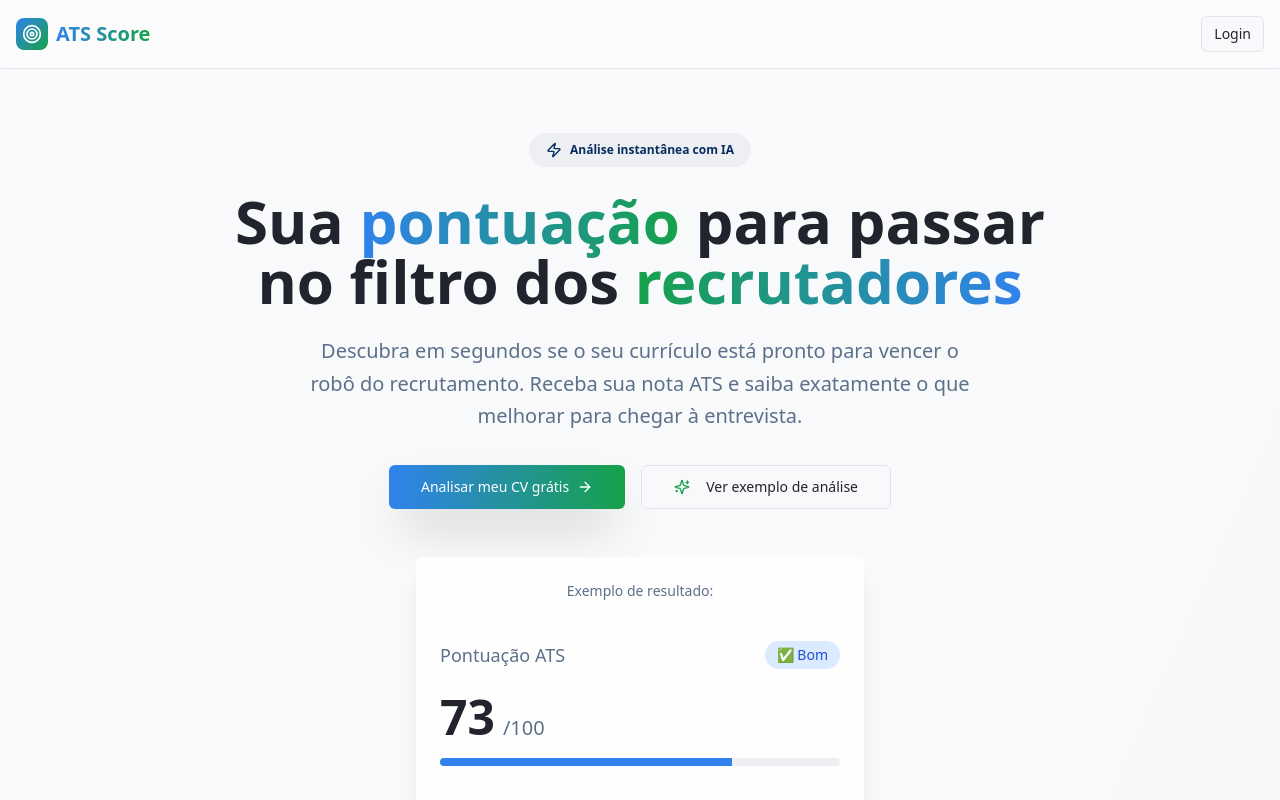
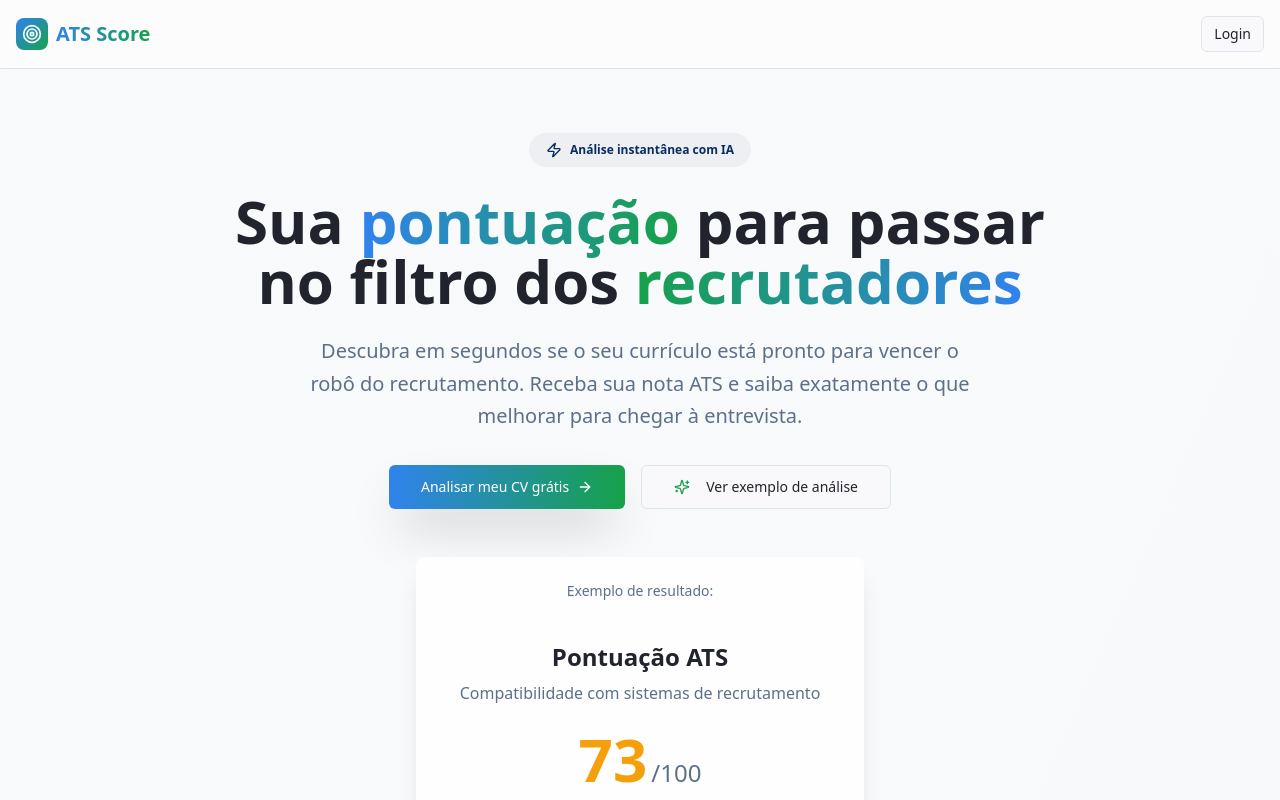
Before and after one commit to litzafontana/ats-score-cv, a React (Vite) app: page / in a window 1280 px wide. Shown: the top 800 px of the page. Built offline with nearby package versions, Linux system fonts and the light colour scheme.

Commit message:
Reverted to commit 3bd93af022b732a0dc7573643dec22bdb3f88a64

```diff
--- a/src/components/ScoreProgress.tsx
+++ b/src/components/ScoreProgress.tsx
@@ -31,47 +31,42 @@ export function ScoreProgress({
     }
   };
 
-  const getScoreColor = (score: number) => {
-    if (score >= 80) return "text-green-600";
-    if (score >= 60) return "text-blue-600";
-    return "text-yellow-600";
-  };
-
   return (
-    <div className={cn("space-y-6 py-8", className)}>
-      {/* Header */}
-      <div className="flex items-center justify-between">
-        <div>
-          <h2 className="text-lg font-medium text-muted-foreground">
-            Pontuação ATS
-          </h2>
-        </div>
-        <div className={cn("px-3 py-1 rounded-full text-sm font-medium",
-          score >= 80 ? "bg-green-100 text-green-700" :
-          score >= 60 ? "bg-blue-100 text-blue-700" :
-          "bg-yellow-100 text-yellow-700"
-        )}>
-          ✅ {getScoreText(score)}
-        </div>
+    <div className={cn("text-center space-y-6 py-8", className)}>
+      {/* Title */}
+      <div className="space-y-2">
+        <h2 className="text-2xl font-bold text-foreground">
+          Pontuação ATS
+        </h2>
+        <p className="text-muted-foreground">
+          Compatibilidade com sistemas de recrutamento
+        </p>
       </div>
 
-      {/* Score and Progress */}
+      {/* Large Score Display */}
       <div className="space-y-4">
-        <div className="flex items-baseline gap-2">
-          <span className="text-5xl font-bold text-foreground">
+        <div className="flex items-baseline justify-center gap-1">
+          <span className="text-6xl font-bold text-warning">
             {score}
           </span>
-          <span className="text-xl text-muted-foreground font-medium">
+          <span className="text-2xl text-muted-foreground font-medium">
             /100
           </span>
         </div>
 
         {/* Progress Bar */}
-        <div className="w-full">
+        <div className="max-w-md mx-auto">
           <Progress
             value={score}
-            className="h-2"
+            className="h-3"
           />
+        </div>
+
+        {/* Classification Text */}
+        <div className="mt-4">
+          <span className="text-lg font-semibold text-foreground">
+            {getScoreText(score)}
+          </span>
         </div>
       </div>
 
```
